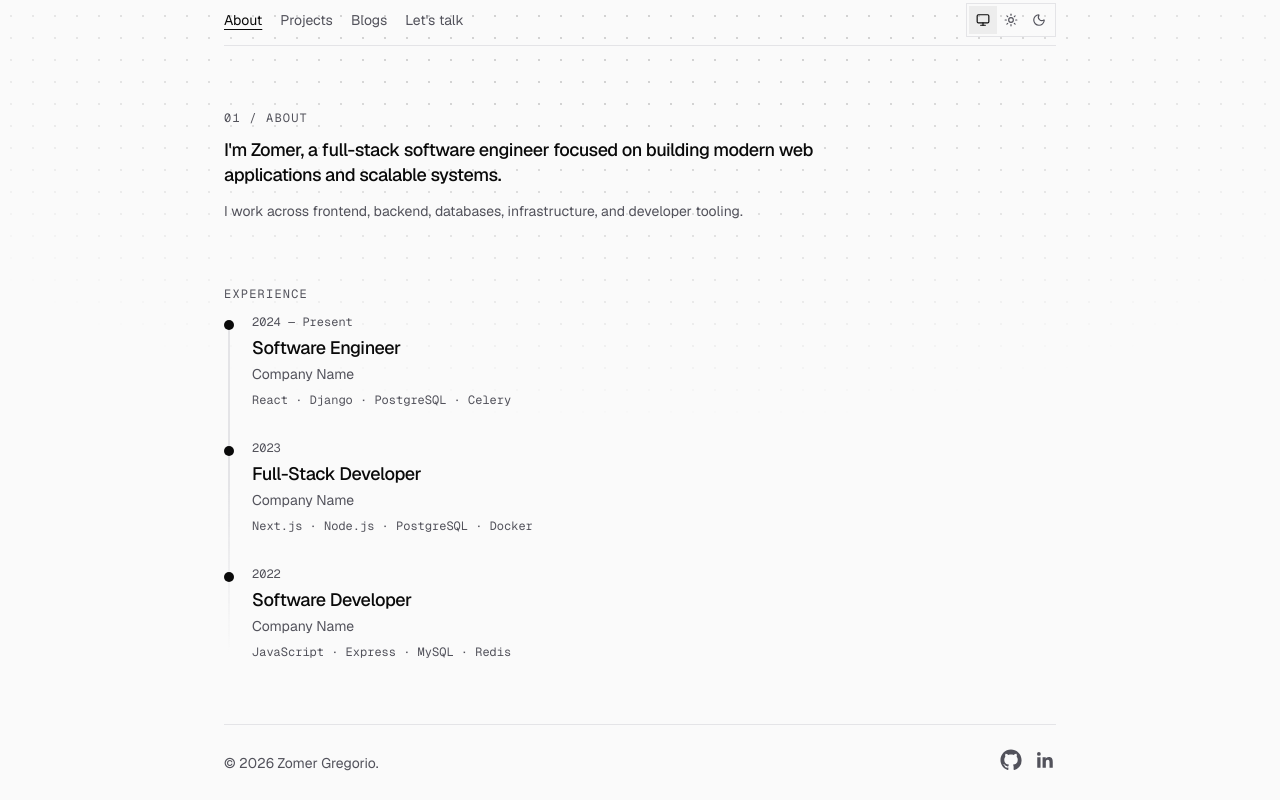
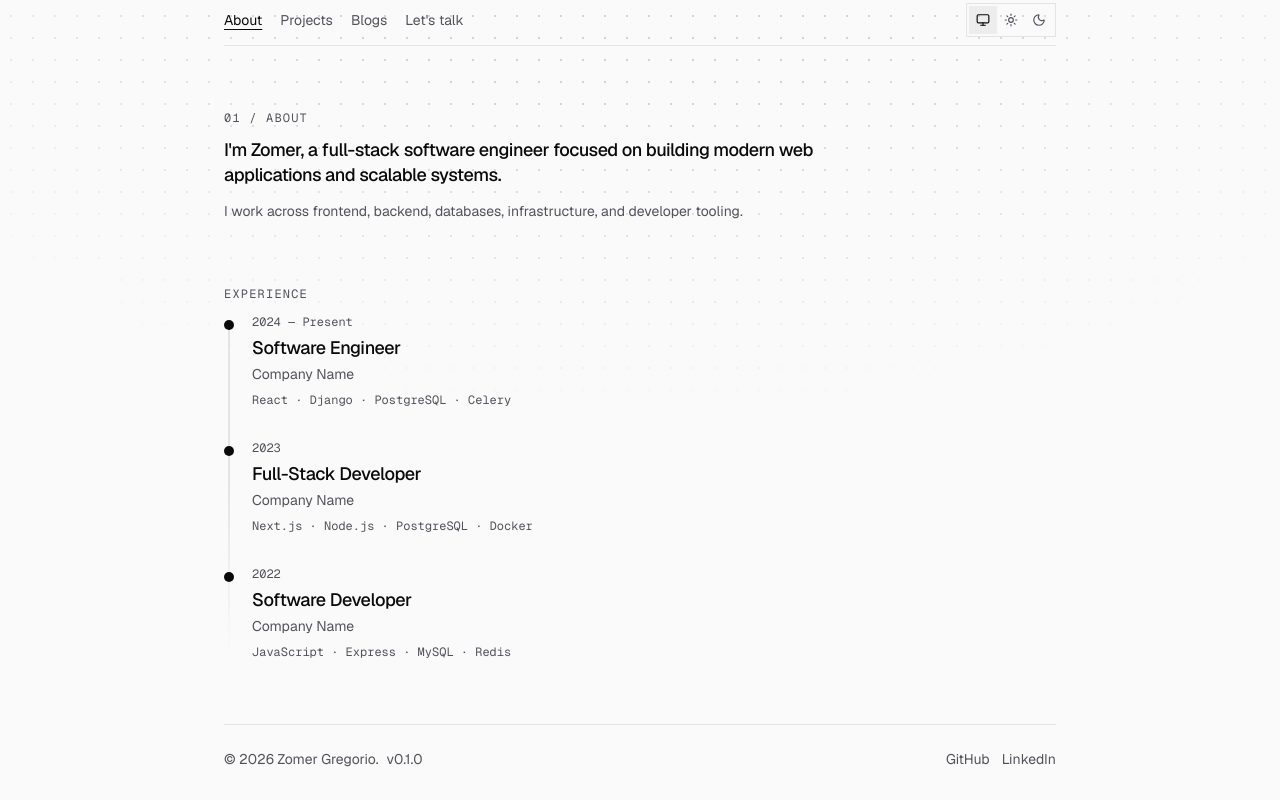
Before and after one commit to zomeru/portfolio, a Next.js app in the folder apps/web/: page / in a window 1280 px wide. Shown: the part 369-1169 px from the top of the page. Built offline with nearby package versions, Linux system fonts and the light colour scheme.

Commit message:
feat(web): update footer links and display app version

```diff
--- a/apps/web/src/components/layout/site-footer.tsx
+++ b/apps/web/src/components/layout/site-footer.tsx
@@ -1,6 +1,6 @@
-import { SocialLinks } from "@/components/portfolio/social-links";
 import { profile } from "@/data/profile";
 import { socials } from "@/data/socials";
+import { appVersion } from "@/lib/app-version";
 
 const footerSocials = socials.filter((social) => social.name !== "Email");
 
@@ -8,10 +8,23 @@ export function SiteFooter() {
   return (
     <footer className="border-t border-border">
       <div className="flex flex-wrap items-center justify-between gap-3 py-6 text-sm text-muted">
-        <p>
-          © {new Date().getFullYear()} {profile.name}.
+        <p className="flex items-center gap-2">
+          © {new Date().getFullYear()} {profile.name}. <span>v{appVersion}</span>
         </p>
-        <SocialLinks items={footerSocials} className="flex items-center" />
+        <ul className="flex items-center gap-3">
+          {footerSocials.map((social) => (
+            <li key={social.name}>
+              <a
+                href={social.href}
+                className="underline-offset-4 transition-colors duration-200 hover:text-foreground hover:underline motion-reduce:transition-none"
+                target="_blank"
+                rel="noopener noreferrer"
+              >
+                {social.name}
+              </a>
+            </li>
+          ))}
+        </ul>
       </div>
     </footer>
   );
--- /dev/null
+++ b/apps/web/src/lib/app-version.ts
@@ -0,0 +1,6 @@
+import appPackage from "../../package.json";
+
+// The web package owns the deployed application's version. Importing this
+// server-only module into the footer resolves the value at build time without
+// exposing package.json to client-side code.
+export const appVersion: string = appPackage.version;
```
